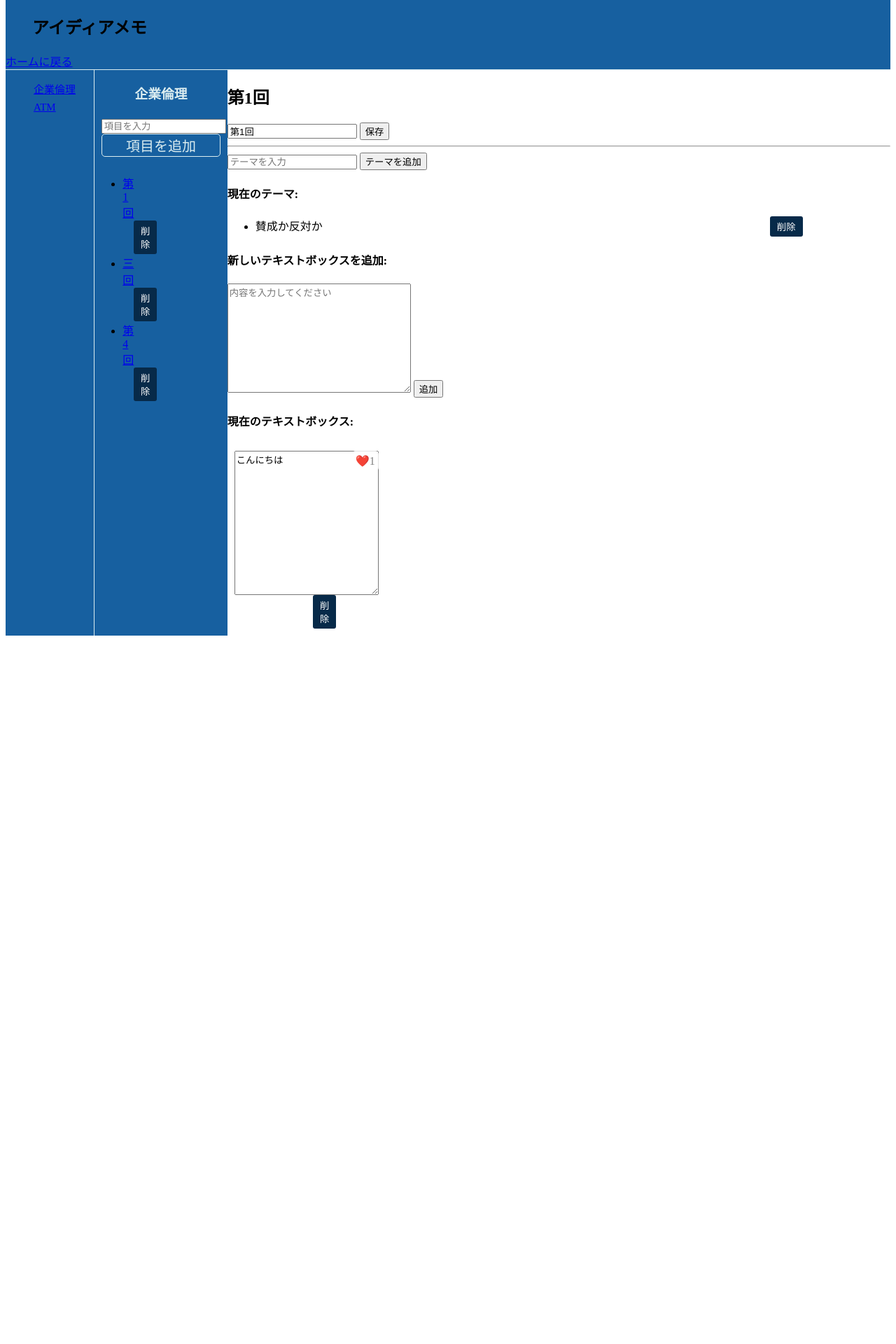
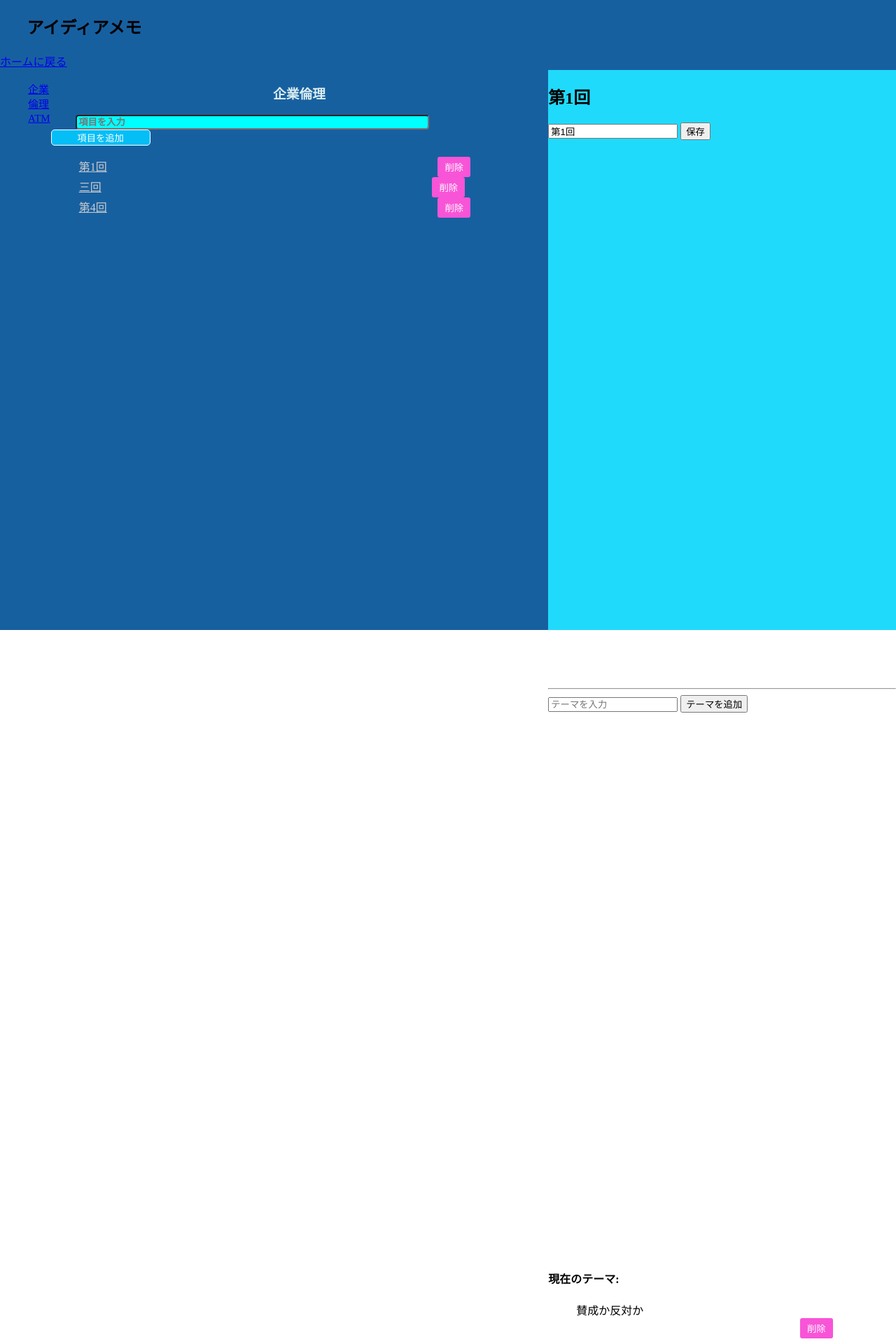
Before and after one commit to IDM-R/Info-Sys-Des-imp, a Flask app: page /item/1 in a window 1280 px wide. Shown: the top 1920 px of the page at 70% size. Before the commit the page ends 908 px from the top, so only its background shows below. Run offline with Flask 3, Linux system fonts and the light colour scheme; a user stored in the database is signed in.

Commit message:
コミット

```diff
--- a/ISD_update/static/style.css
+++ b/ISD_update/static/style.css
@@ -1,35 +1,58 @@
-body{
-    margin-top:0;
+body {
+  margin: 0;
   font-family: UD デジタル 教科書体 NP-R;
 }
-.navbar{
+form {
+  height: 100vh;
+}
+.navbar {
   margin-top: 0;
   background-color: #1760a0;
   display: inline-block;
-   width:100%;
-   border-bottom:solid 1px #dbedf0;
+  width: 100%;
+  border-bottom: solid 1px#1760a0;
 }
-.navbar h1{
+.navbar h1 {
   margin-left: 3%;
 }
-.content{
+.content {
   display: flex;
-    height:100%;
-    width:100%;
-}
-.app{
-    width:10%;
-    background-color: #1760a0;
-    border-right:solid 1px #dbedf0;
-}
-.item{
-    width:15%;
-    background-color: #1760a0;
-}
-.board{
-    width:75%;
+  height: 100%;
+  width: 100%;
 }
 
+.app {
+  width: 10%;
+  background-color: #1760a0;
+  border-right: solid 1px #1760a0;
+  margin-right: 0;
+}
+.item-p {
+  width: 20%;
+  background-color: #1760a0;
+  border-right: solid 1px #1760a0;
+}
+.item {
+  width: 100%;
+  background-color: #1760a0;
+  border-right: solid 1px #1760a0;
+}
+.item-link {
+  color: #ccc;
+}
+.display-flex {
+  display: inline-block;
+}
+
+.board {
+  width: 70%;
+  background-color: #20dafb;
+}
+.boardContent {
+  width: 30%;
+  min-height: 100pt;
+  height: auto;
+}
 #itemContainer {
   margin-top: 20px;
 }
@@ -38,44 +61,65 @@
   border: 1px solid #1760a0;
   border-radius: 2px;
   display: inline-block;
-    width:95%;
-    color:#dbedf0;
-    margin-top:20px;
+  width: 95%;
+  color: #20dafb;
+  margin-top: 20px;
   font-weight: bold;
   font-size: 25px;
   text-align: center;
 }
-button#addItemBtn{
-    margin:5%;
-    width:90%;
-    color:#dbedf0;
-    background-color: #1760a0;
-    border:solid 1px #dbedf0;
+button#addItemBtn {
+  margin: 0%;
+  width: 20%;
+  color: #ffffff;
+  background-color: #05bef6;
+  border: solid 1px #ffffff;
   border-radius: 5px;
   margin-top: 0;
-    font-size: 20px;
+
+  font-size: 10pt;
   font-family: UD デジタル 教科書体 NP-R;
 }
+.addItemInput {
+  flex: auto;
+}
 
-.btn-delete{
+.btn-delete {
   margin-left: 70%;
 }
 
-.item-btn{
-    margin-top:3%;
+.item-btn {
+  margin-top: 0;
   margin-left: 5%;
-    margin-right: 5%;
-    width:90%;
+  margin-right: 0;
+  width: 70%;
+  background-color: aqua;
+  border-radius: 4px;
+  cursor: auto;
+  min-width: 10pt;
+  display: flex;
+  justify-content: center;
+  font-weight: bold;
+  transition: all 0.1s ease-out;
+}
+.item-grid {
+  display: flex;
 }
 
-h3{
-    color:#dbedf0;
+h3 {
+  color: #dbedf0;
   text-align: center;
 }
-.group-list{
+.group-list {
   margin-top: 10%;
   list-style: none;
   font-size: 15px;
+}
+.group-list-btn {
+  background-color: #20dafb;
+}
+ul {
+  list-style-type: none;
 }
 .theme-input {
   margin-bottom: 10px;
@@ -89,7 +133,7 @@
   resize: none;
 }
 .btn-delete {
-    background-color:#072a49;
+  background-color: #f854d7;
   color: white;
   border: none;
   padding: 5px 10px;
@@ -98,7 +142,7 @@
 }
 
 .btn-delete:hover {
-    background-color:#072a49;
+  background-color: #f854d7;
 }
 .dynamic-textbox {
   margin: 10px 0;
@@ -109,9 +153,9 @@
   padding: 10px;
   font-size: 14px;
 }
-#textboxContainer{
-    height:50%;
-    width:70%;
+#textboxContainer {
+  height: 50%;
+  width: 70%;
 }
 
 .textbox-container {
@@ -157,7 +201,6 @@
   cursor: pointer;
 }
 
-
 .like-button:hover {
   color: #0056b3;
   text-decoration: underline;
```
Also changed, not shown: ISD_update/templates/group.html (+29 -14 lines), ISD_update/instance/isd.db. Lines whose indentation alone changed are shown as unchanged.
